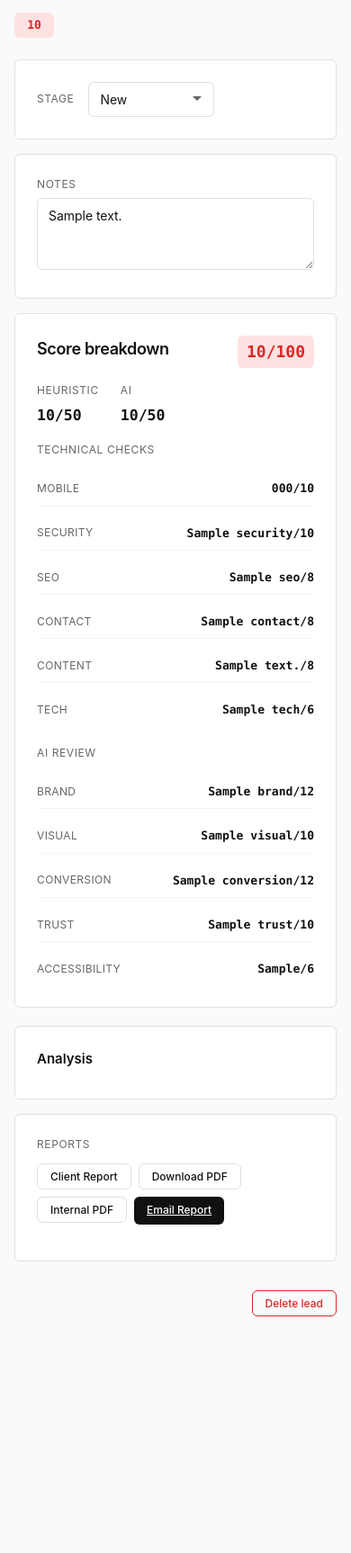
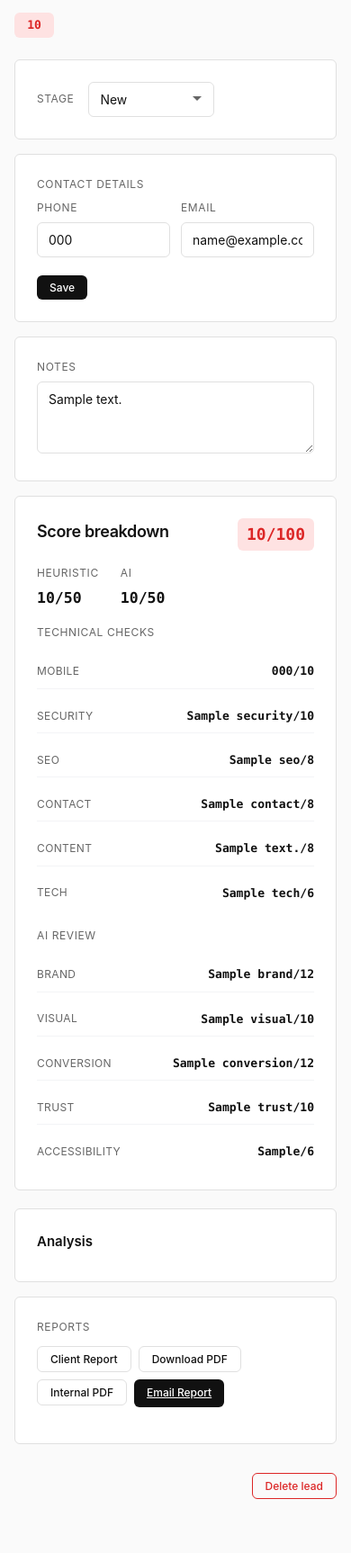
Before and after one commit to lauravimes/leadblitz-deploy, a FastAPI app: template app/templates/pages/lead_detail.html in a window 390 px wide. Shown: the part 192-1918 px from the top of the page at 90% size. Before the commit the page ends 1655 px from the top, so only its background shows below. Run offline with FastAPI, Linux system fonts and the light colour scheme; the template is opened without the code that fills it: most values are stand-ins (such as "Sample title", 1, 10 or a date in 2020).

Commit message:
Add editable contact details on lead detail page
Users can now edit phone and email on the lead detail page via a
new Contact Details card. Saves inline with PATCH /api/leads/:id/contact.

Co-Authored-By: Claude Opus 4.6 <noreply@anthropic.com>

```diff
--- a/app/templates/pages/lead_detail.html
+++ b/app/templates/pages/lead_detail.html
@@ -45,6 +45,25 @@
     </select>
     <span id="stage-confirm"></span>
   </div>
+</div>
+
+<!-- Contact details -->
+<div class="card">
+  <p class="label">Contact details</p>
+  <form hx-patch="/api/leads/{{ lead.id }}/contact" hx-target="#contact-confirm" hx-swap="innerHTML" style="margin-top:8px">
+    <div style="display:grid;grid-template-columns:1fr 1fr;gap:12px">
+      <div class="form-group">
+        <label>Phone</label>
+        <input type="text" name="phone" value="{{ lead.phone or '' }}" placeholder="No phone number">
+      </div>
+      <div class="form-group">
+        <label>Email</label>
+        <input type="email" name="email" value="{{ lead.email or '' }}" placeholder="No email address">
+      </div>
+    </div>
+    <button type="submit" class="btn btn-primary btn-sm">Save</button>
+    <span id="contact-confirm" style="margin-left:12px"></span>
+  </form>
 </div>
 
 <!-- Notes -->
```
Also changed, not shown: app/routers/leads.py (+21 -0 lines).
